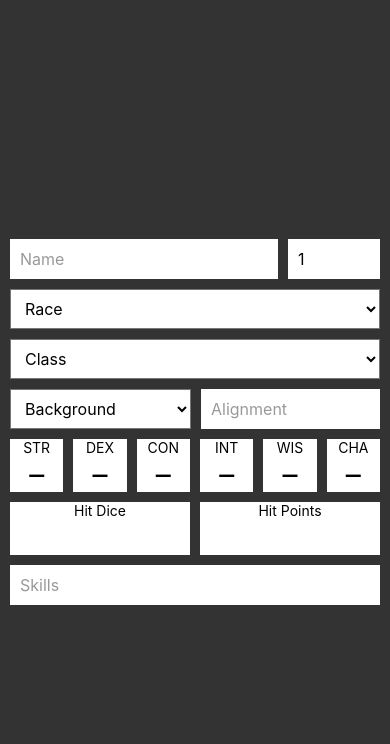
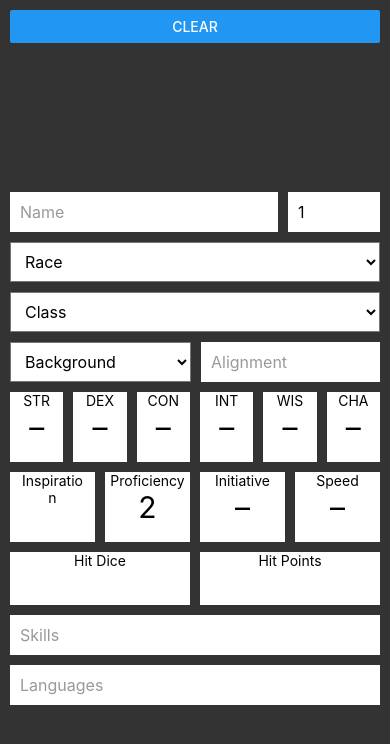
Before and after one commit to saltire/5eCharsheet, a React Native app: screen / in a window 390 px wide. Shown: the top 744 px of the page. Built offline with nearby package versions, Linux system fonts and the light colour scheme.

Commit message:
Add clear button, language editor, and a few other stat boxes

```diff
--- a/src/Ability.js
+++ b/src/Ability.js
@@ -27,7 +27,7 @@ export default function Ability({ label, score, abilityMod }) {
       <Text style={[styles.abilityText, styles.largeText]}>
         {score ? score + (abilityMod || 0) : '–'}
       </Text>
-      <Text style={styles.abilityText}>{signed(mod(score))}</Text>
+      <Text style={styles.abilityText}>{signed(mod(score)) || ' '}</Text>
     </View>
   );
 }
--- a/src/App.js
+++ b/src/App.js
@@ -3,12 +3,13 @@ import { AsyncStorage, StatusBar, StyleSheet, View } from 'react-native';
 
 import AbilityEditor from './AbilityEditor';
 import AlignmentEditor from './AlignmentEditor';
+import LanguageEditor from './LanguageEditor';
 import ModalContainer from './ModalContainer';
 import SkillEditor from './SkillEditor';
 import Sheet from './Sheet';
-// import { FlexButtonContainer, FlexButton } from './common/flexButtons';
+import { FlexButtonContainer, FlexButton } from './common/flexButtons';
 
-import { abilities } from './common/data';
+import { blankChar } from './common/data';
 
 
 const styles = StyleSheet.create({
@@ -16,10 +17,10 @@ const styles = StyleSheet.create({
     flex: 1,
     backgroundColor: '#333',
   },
-  // buttons: {
-  //   marginVertical: 10,
-  //   paddingHorizontal: 10,
-  // },
+  buttons: {
+    marginVertical: 10,
+    paddingHorizontal: 10,
+  },
 });
 
 export default class App extends Component {
@@ -27,22 +28,12 @@ export default class App extends Component {
     super(props);
 
     this.state = {
-      char: {
-        name: '',
-        level: 1,
-        xp: 0,
-        race: '',
-        subrace: '',
-        class: '',
-        background: '',
-        alignment: '',
-        abilities: abilities.reduce((abs, name) => Object.assign(abs, { [name]: null }), {}),
-        skills: [],
-      },
+      char: blankChar(),
       modal: null,
     };
 
     this.closeModal = this.closeModal.bind(this);
+    this.clearCharacter = this.clearCharacter.bind(this);
     this.loadCharacter = this.loadCharacter.bind(this);
     this.saveCharacter = this.saveCharacter.bind(this);
     this.updateChar = this.updateChar.bind(this);
@@ -51,6 +42,10 @@ export default class App extends Component {
 
   componentDidMount() {
     this.loadCharacter();
+  }
+
+  clearCharacter() {
+    this.setState({ char: blankChar() }, this.saveCharacter);
   }
 
   async loadCharacter() {
@@ -95,12 +90,13 @@ export default class App extends Component {
 
     return (
       <View style={[styles.main, { paddingTop: StatusBar.currentHeight }]}>
-        {/* <View style={styles.buttons}>
+        <View style={styles.buttons}>
           <FlexButtonContainer>
-            <FlexButton title='Load' onPress={this.loadCharacter} />
-            <FlexButton title='Save' onPress={this.saveCharacter} />
+            {/* <FlexButton title='Load' onPress={this.loadCharacter} /> */}
+            {/* <FlexButton title='Save' onPress={this.saveCharacter} /> */}
+            <FlexButton title='Clear' onPress={this.clearCharacter} />
           </FlexButtonContainer>
-        </View> */}
+        </View>
 
         <Sheet
           char={char}
@@ -123,6 +119,14 @@ export default class App extends Component {
           />
         </ModalContainer>
 
+        <ModalContainer visible={modal === 'languages'} close={this.closeModal}>
+          <LanguageEditor
+            char={char}
+            onAccept={this.updateAndClose}
+            onCancel={this.closeModal}
+          />
+        </ModalContainer>
+
         <ModalContainer visible={modal === 'skills'} close={this.closeModal}>
           <SkillEditor
             char={char}
--- /dev/null
+++ b/src/LanguageEditor.js
@@ -0,0 +1,125 @@
+import React, { Component } from 'react';
+import { FlatList, StyleSheet, Text, View } from 'react-native';
+
+import Toggle from './Toggle';
+import { FlexButtonContainer, FlexButton } from './common/flexButtons';
+import { getLanguages, getLanguageChoices } from './common/calc';
+import { languages } from './common/data';
+
+
+const styles = StyleSheet.create({
+  container: {
+    height: 600,
+    borderRadius: 5,
+    backgroundColor: 'white',
+    elevation: 10,
+    shadowColor: 'black',
+    shadowOpacity: 0.5,
+    shadowRadius: 20,
+  },
+  scrollContainer: {
+    paddingHorizontal: 20,
+  },
+  header: {
+    marginVertical: 20,
+    fontSize: 20,
+    fontWeight: 'bold',
+    textAlign: 'center',
+  },
+  row: {
+    flexDirection: 'row',
+    marginVertical: 1,
+  },
+  cell: {
+    justifyContent: 'center',
+  },
+  expand: {
+    flex: 1,
+  },
+  languageName: {
+    fontSize: 20,
+  },
+  help: {
+    marginVertical: 10,
+    textAlign: 'center',
+  },
+  flexButtons: {
+    marginHorizontal: 20,
+    marginBottom: 20,
+  },
+});
+
+export default class SkillEditor extends Component {
+  constructor(props) {
+    super(props);
+
+    const { char } = props;
+    const otherLanguages = getLanguages(char);
+
+    this.state = {
+      chosenLanguages: (char.languages || []).filter(lang => !otherLanguages.includes(lang)),
+    };
+  }
+
+  render() {
+    const { char, onAccept, onCancel } = this.props;
+    const { chosenLanguages } = this.state;
+
+    const otherLanguages = getLanguages(char);
+    const languageChoices = getLanguageChoices(char);
+    const allLanguages = chosenLanguages.concat(otherLanguages);
+    const choicesRemaining = Math.max(0, languageChoices - chosenLanguages.length);
+
+    console.log({ chosenLanguages, otherLanguages, allLanguages, choicesRemaining });
+
+    return (
+      <View style={styles.container}>
+        <Text style={styles.header}>Languages</Text>
+
+        <FlatList
+          style={styles.scrollContainer}
+          data={languages
+            .map(language => ({ label: language, value: allLanguages.includes(language) }))}
+          renderItem={({ item: language }) => (
+            <View style={styles.row}>
+              <View style={[styles.cell, styles.expand]}>
+                <Text style={styles.languageName}>{language.label}</Text>
+              </View>
+
+              <View style={styles.cell}>
+                <Toggle
+                  colorOn='#c00'
+                  colorOff='#666'
+                  trackColor='#ddd'
+                  value={language.value}
+                  disabled={otherLanguages.includes(language.label) ||
+                    (!chosenLanguages.includes(language.label) && !choicesRemaining)}
+                  onChange={newValue => this.setState((prevState) => {
+                    const newLanguages = new Set(prevState.chosenLanguages);
+                    if (newValue) {
+                      newLanguages.add(language.label);
+                    }
+                    else {
+                      newLanguages.delete(language.label);
+                    }
+                    return { chosenLanguages: Array.from(newLanguages).sort() };
+                  })}
+                />
+              </View>
+            </View>
+          )}
+          keyExtractor={language => language.label}
+        />
+
+        <Text style={styles.help}>Choices remaining: {choicesRemaining}</Text>
+
+        <View style={styles.flexButtons}>
+          <FlexButtonContainer>
+            <FlexButton title='OK' onPress={() => onAccept({ languages: chosenLanguages })} />
+            <FlexButton title='Cancel' onPress={onCancel} />
+          </FlexButtonContainer>
+        </View>
+      </View>
+    );
+  }
+}
--- a/src/Sheet.js
+++ b/src/Sheet.js
@@ -3,11 +3,14 @@ import { StyleSheet, TextInput, TouchableOpacity, View } from 'react-native';
 
 import Ability from './Ability';
 import Dropdown from './Dropdown';
-import { HeaderBox, TextBox, TouchableTextBox } from './common/textBoxes';
+import { HeaderBox, TouchableHeaderBox, TextBox, TouchableTextBox } from './common/textBoxes';
 
-import { getRace, getClass, getAbilityBonuses, getHitPoints, getProficientSkills }
-  from './common/calc';
+import {
+  getRace, getClass, getAbilityBonuses, getHitPoints, getLanguages,
+  getProficientSkills, getProficiencyBonus, getSpeed,
+} from './common/calc';
 import { abilities, backgrounds, classes, races } from './common/data';
+import { mod } from './common/utils';
 
 
 const styles = StyleSheet.create({
@@ -38,7 +41,10 @@ export default function Sheet({ char, onUpdate, openEditor }) {
   const clss = getClass(char);
   const abilityBonuses = getAbilityBonuses(char);
   const hp = getHitPoints(char);
-  const allSkills = char.skills.concat(getProficientSkills(char));
+  const proficiency = getProficiencyBonus(char);
+  const allSkills = (char.skills || []).concat(getProficientSkills(char));
+  const allLanguages = (char.languages || []).concat(getLanguages(char));
+  const speed = getSpeed(char, race);
 
   return (
     <View style={styles.container}>
@@ -111,6 +117,23 @@ export default function Sheet({ char, onUpdate, openEditor }) {
       </TouchableOpacity>
 
       <View style={styles.row}>
+        <TouchableHeaderBox
+          header='Inspiration'
+          onPress={() => onUpdate({ inspiration: !char.inspiration })}
+        >
+          {char.inspiration ? '✹' : ' '}
+        </TouchableHeaderBox>
+
+        <HeaderBox header='Proficiency'>{proficiency}</HeaderBox>
+
+        <HeaderBox header='Initiative'>
+          {mod(char.abilities.Dexterity) || '–'}
+        </HeaderBox>
+
+        <HeaderBox header='Speed'>{speed || '–'}</HeaderBox>
+      </View>
+
+      <View style={styles.row}>
         <HeaderBox header='Hit Dice'>{clss && `${char.level}d${clss.hitDie}`}</HeaderBox>
         <HeaderBox header='Hit Points'>{hp}</HeaderBox>
       </View>
@@ -123,6 +146,15 @@ export default function Sheet({ char, onUpdate, openEditor }) {
           {allSkills.sort().join(', ')}
         </TouchableTextBox>
       </View>
+
+      <View style={styles.row}>
+        <TouchableTextBox
+          placeholder='Languages'
+          onPress={() => openEditor('languages')}
+        >
+          {allLanguages.sort().join(', ')}
+        </TouchableTextBox>
+      </View>
     </View>
   );
 }
--- a/src/SkillEditor.js
+++ b/src/SkillEditor.js
@@ -92,7 +92,7 @@ export default class SkillEditor extends Component {
     const otherSkills = getProficientSkills(char);
 
     this.state = {
-      chosenSkills: char.skills.filter(skill => !otherSkills.includes(skill)),
+      chosenSkills: (char.skills || []).filter(skill => !otherSkills.includes(skill)),
     };
   }
 
@@ -135,8 +135,8 @@ export default class SkillEditor extends Component {
                     trackColor='#ddd'
                     value={allSkills.includes(skill.label)}
                     disabled={otherSkills.includes(skill.label) ||
-                      !skillOptions.includes(skill.label) ||
-                      (!chosenSkills.includes(skill.label) && !choicesRemaining)}
+                      (!chosenSkills.includes(skill.label) &&
+                        (!choicesRemaining || !skillOptions.includes(skill.label)))}
                     onChange={newValue => this.setState((prevState) => {
                       const newSkills = new Set(prevState.chosenSkills);
                       if (newValue) {
--- a/src/common/calc.js
+++ b/src/common/calc.js
@@ -1,45 +1,76 @@
 import { classes, races } from './data';
-import { mod } from './utils';
+import { mod, sum } from './utils';
 
 
 export function getRace(char) {
   return races.find(r => r.label === char.race);
 }
 
+export function getSubrace(char, raceData) {
+  const race = getRace(char, raceData);
+  return race && (race.subraces || []).find(r => r.label === char.subrace);
+}
+
 export function getClass(char) {
   return classes.find(c => c.label === char.class);
 }
 
-export function getAbilityBonuses(char) {
-  const race = getRace(char);
-  const subrace = race && (race.subraces || []).find(r => r.label === char.subrace);
+export function getAbilityBonuses(char, raceData) {
+  const race = raceData || getRace(char);
+  const subrace = getSubrace(char, race);
+
   const bonuses = Object.assign({}, (race && race.abilities) || {});
   Object.entries((subrace && subrace.abilities) || {}).forEach(([ability, score]) => {
     bonuses[ability] = (bonuses[ability] || 0) + score;
   });
-
   return bonuses;
 }
 
-export function getHitPoints(char) {
-  const clss = getClass(char);
+export function getHitPoints(char, classData) {
+  const clss = classData || getClass(char);
+
   const con = char.abilities.Constitution;
   return clss && con && (clss.hitDie + mod(con));
+}
+
+export function getLanguages(char, raceData) {
+  const race = raceData || getRace(char);
+  const subrace = getSubrace(char, race);
+
+  return Array.from(new Set([
+    ...((race && race.languages) || []),
+    ...((subrace && subrace.languages) || []),
+  ]));
+}
+
+export function getLanguageChoices(char, raceData) {
+  const race = raceData || getRace(char);
+  const subrace = getSubrace(char, race);
+
+  return sum(race && race.languageChoices, subrace && subrace.languageChoices);
 }
 
 export function getProficiencyBonus(char) {
   return Math.floor(((char.level || 1) + 7) / 4);
 }
 
-export function getProficientSkills(char) {
-  const race = getRace(char);
+export function getProficientSkills(char, raceData) {
+  const race = raceData || getRace(char);
+
   const profSkills = new Set((race && race.skills) || []);
-
   return Array.from(profSkills);
 }
 
-export function getSkillChoices(char) {
-  const race = getRace(char);
-  const clss = getClass(char);
-  return ((race && race.skillChoices) || 0) + ((clss && clss.skillChoices) || 0);
+export function getSkillChoices(char, raceData, classData) {
+  const race = raceData || getRace(char);
+  const clss = classData || getClass(char, classData);
+
+  return sum(race && race.skillChoices, clss && clss.skillChoices);
 }
+
+export function getSpeed(char, raceData) {
+  const race = raceData || getRace(char);
+  const subrace = getSubrace(char, race);
+
+  return (subrace && subrace.speed) || (race && race.speed);
+}
--- a/src/common/data.js
+++ b/src/common/data.js
@@ -6,6 +6,27 @@ export {
   classes,
   races,
 };
+
+export const abilities = [
+  'Strength',
+  'Dexterity',
+  'Constitution',
+  'Intelligence',
+  'Wisdom',
+  'Charisma',
+];
+
+export const alignments = [
+  'Lawful Good',
+  'Neutral Good',
+  'Chaotic Good',
+  'Lawful Neutral',
+  'True Neutral',
+  'Chaotic Neutral',
+  'Lawful Evil',
+  'Neutral Evil',
+  'Chaotic Evil',
+];
 
 export const backgrounds = [
   'Acolyte',
@@ -23,25 +44,23 @@ export const backgrounds = [
   'Urchin',
 ];
 
-export const alignments = [
-  'Lawful Good',
-  'Neutral Good',
-  'Chaotic Good',
-  'Lawful Neutral',
-  'True Neutral',
-  'Chaotic Neutral',
-  'Lawful Evil',
-  'Neutral Evil',
-  'Chaotic Evil',
-];
-
-export const abilities = [
-  'Strength',
-  'Dexterity',
-  'Constitution',
-  'Intelligence',
-  'Wisdom',
-  'Charisma',
+export const languages = [
+  'Common',
+  'Dwarvish',
+  'Elvish',
+  'Giant',
+  'Gnomish',
+  'Goblin',
+  'Halfling',
+  'Orc',
+  'Abyssal',
+  'Celestial',
+  'Draconic',
+  'Deep Speech',
+  'Infernal',
+  'Primordial',
+  'Sylvan',
+  'Undercommon',
 ];
 
 export const skills = [
@@ -118,3 +137,17 @@ export const skills = [
     ability: 'Charisma',
   },
 ];
+
+export const blankChar = () => ({
+  name: '',
+  level: 1,
+  xp: 0,
+  race: '',
+  subrace: '',
+  class: '',
+  background: '',
+  alignment: '',
+  abilities: abilities.reduce((abs, name) => Object.assign(abs, { [name]: null }), {}),
+  skills: [],
+  languages: [],
+});
--- a/src/common/textBoxes.js
+++ b/src/common/textBoxes.js
@@ -41,3 +41,16 @@ export const HeaderBox = ({ header, placeholder, children }) => (
     <Text style={{ fontSize: 30, textAlign: 'center' }}>{children || placeholder || ' '}</Text>
   </View>
 );
+
+export const TouchableHeaderBox = ({ header, placeholder, children, onPress }) => (
+  <TouchableOpacity
+    style={{ flex: 1, marginHorizontal: 5 }}
+    activeOpacity={0.8}
+    onPress={onPress}
+  >
+    <View style={{ paddingHorizontal: 10, backgroundColor: '#fff' }}>
+      <Text style={{ textAlign: 'center' }}>{header}</Text>
+      <Text style={{ fontSize: 30, textAlign: 'center' }}>{children || placeholder || ' '}</Text>
+    </View>
+  </TouchableOpacity>
+);
```
Also changed, not shown: src/common/utils.js (+6 -3 lines).
